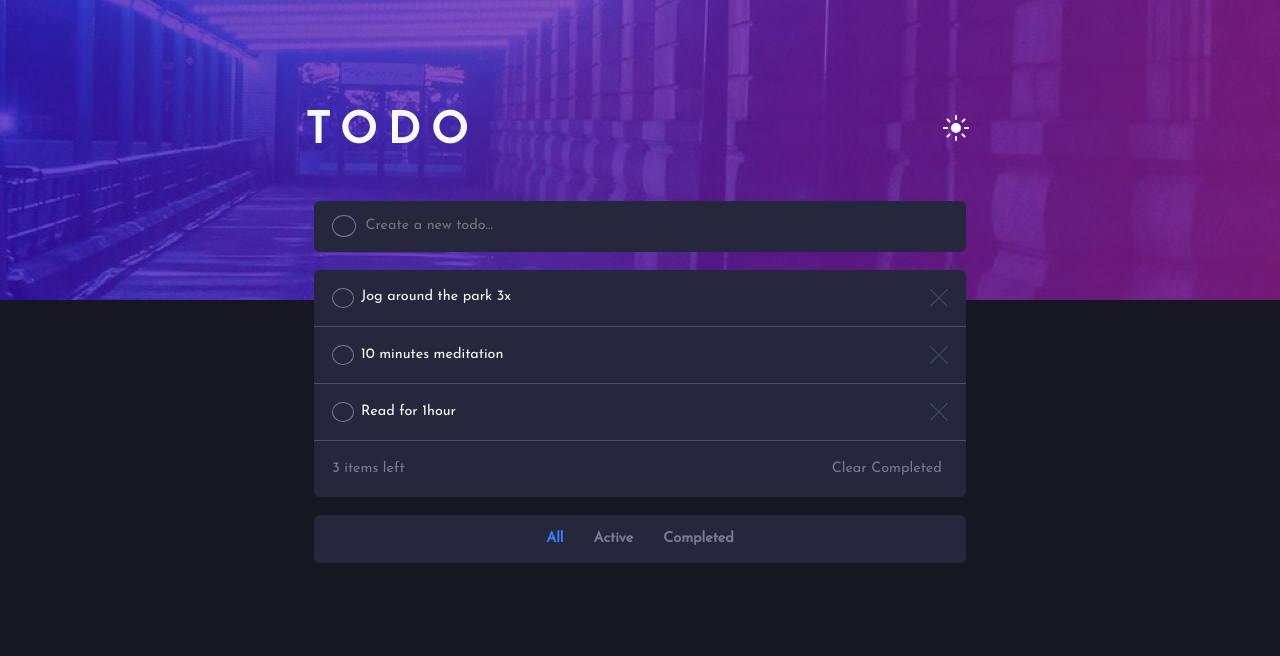
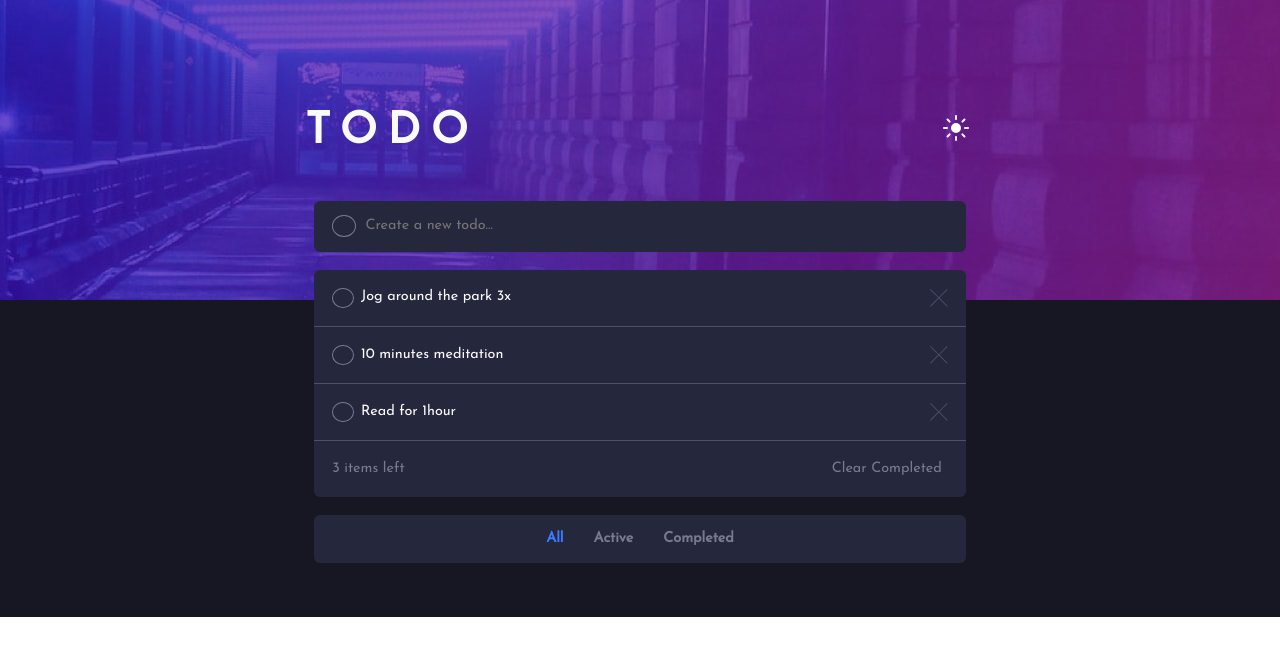
Before and after one commit to Cristian-Cornejo/todo-app, a Vue app: page / in a window 1280 px wide. Shown: the top 656 px of the page. Built offline with nearby package versions, Linux system fonts and the light colour scheme.

Commit message:
Update App.vue

```diff
--- a/src/App.vue
+++ b/src/App.vue
@@ -1,6 +1,5 @@
 <template>
-  <div class="bg" :class="{ 'bg-dark': isDarkTheme }"></div>
-  <div class="back-section" :class="{ dark: isDarkTheme }"></div>
+  <div class="back-section" :class="{ dark: isDarkTheme }">
     <div class="container">
       <div class="header">
         <Todo />
@@ -12,6 +11,8 @@
         <ListFilters />
       </div>
     </div>
+  </div>
+  <div class="bg" :class="{ 'bg-dark': isDarkTheme }"></div>
 </template>
 
 <script>
@@ -96,9 +97,6 @@ export default {
 }
 
 .back-section {
-  position: absolute;
-  z-index: -2;
-  top: 0;
   width: 100%;
   height: 100%;
   background-color: var(--primary);
@@ -107,7 +105,7 @@ export default {
 .bg {
   position: absolute;
   top: 0;
-  z-index: -1;
+  z-index: 0;
   width: 100%;
   height: 200px;
   background-image: url("~@/assets/bg-mobile-light.jpg");
@@ -121,8 +119,11 @@ export default {
 }
 
 .container {
+  z-index: 1;
+  position: relative;
   margin-right: auto;
   margin-left: auto;
+  padding-bottom: 3rem;
 }
 
 .main-section > *:not(:first-child) {
```
Lines whose indentation alone changed are shown as unchanged.
